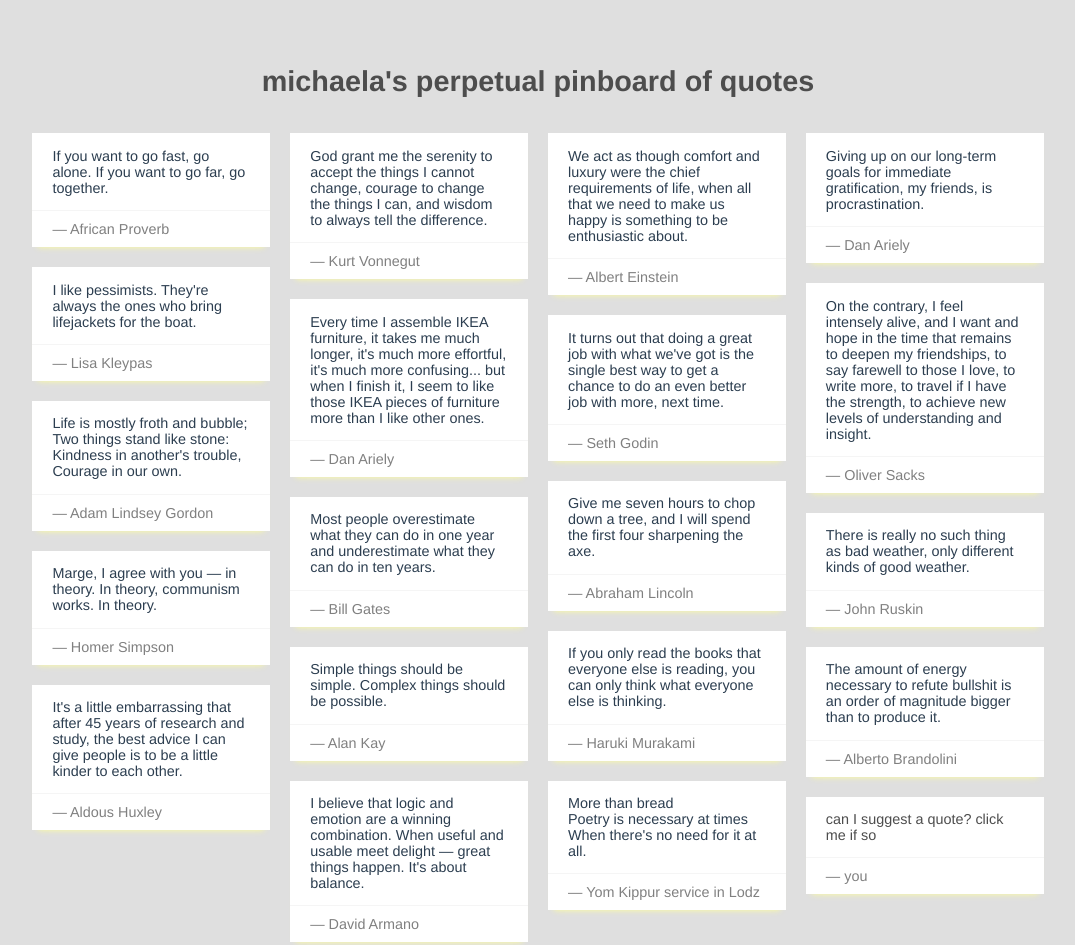
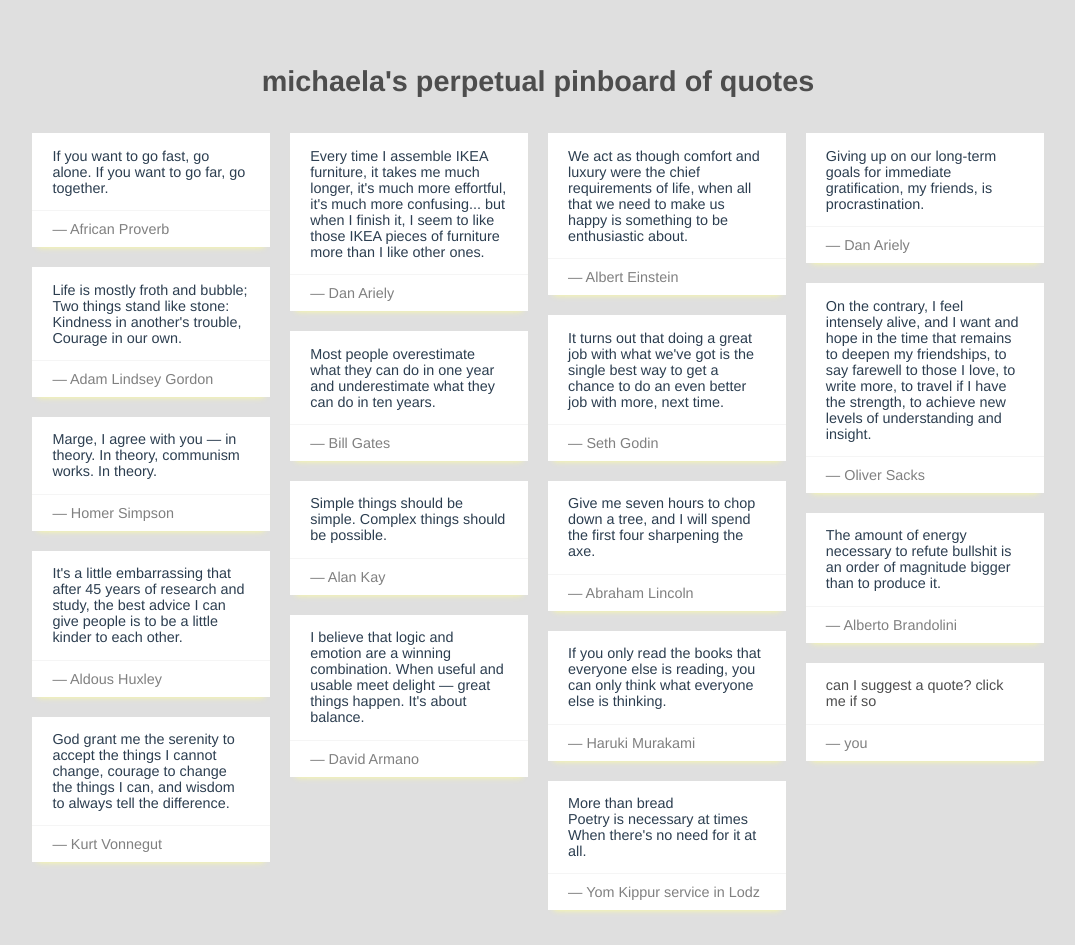
Before and after one commit to mkerem/mygithubpage, a plain HTML site: page quotes.html in a window 1280 px wide. Shown: the whole page, without its empty margins (102-1177 px from the left). Drawn offline with Linux system fonts and the light colour scheme.

Commit message:
Reduction of 2 pins

```diff
--- a/quotes.html
+++ b/quotes.html
@@ -22,14 +22,7 @@
        &mdash; African Proverb
       </a>
     </div>
-    <div class="pin">
-      <p>
-       I like pessimists. They're always the ones who bring lifejackets for the boat.
-      </p>
-      <a class="author" href="#">
-       &mdash; Lisa Kleypas
-      </a>
-    </div>
+
     <div class="pin">
       <p>
       Life is mostly froth and bubble; <br> Two things stand like stone: Kindness in another's trouble, Courage in our own.
@@ -38,6 +31,7 @@
        &mdash; Adam Lindsey Gordon
       </a>
     </div>
+
     <div class="pin">
       <p>
       Marge, I agree with you — in theory. In theory, communism works. In theory.
@@ -46,6 +40,7 @@
        &mdash; Homer Simpson
       </a>
     </div>
+
     <div class="pin">
       <p>
         It's a little embarrassing that after 45 years of research and study, the best advice I can give people is to be a little kinder to each other.
@@ -54,10 +49,10 @@
        &mdash; Aldous Huxley
       </a>
     </div>
+
     <div class="pin">
       <p>
         God grant me the serenity to accept the things I cannot change, courage to change the things I can, and wisdom to always tell the difference.
-
       </p>
       <a class="author" href="#">
        &mdash; Kurt Vonnegut
@@ -110,7 +105,6 @@
       </a>
     </div>
 
-
     <div class="pin">
       <p>
     	It turns out that doing a great job with what we've got is the single best way to get a chance to do an even better job with more, next time.
@@ -119,7 +113,6 @@
        &mdash; Seth Godin
       </a>
     </div>
-
 
     <div class="pin">
       <p>
@@ -130,8 +123,7 @@
       </a>
     </div>
 
-
-        <div class="pin">
+    <div class="pin">
       <p>
         If you only read the books that everyone else is reading, you can only think what everyone else is thinking.
       </p>
@@ -140,7 +132,7 @@
       </a>
     </div>
 
-        <div class="pin">
+   <div class="pin">
       <p>
         More than bread<br>
         Poetry is necessary at times<br>
@@ -151,7 +143,6 @@
       </a>
     </div>
 
-
     <div class="pin">
       <p>
        Giving up on our long-term goals for immediate gratification, my friends, is procrastination.
@@ -160,7 +151,6 @@
        &mdash; Dan Ariely
       </a>
     </div>
-
 
     <div class="pin">
       <p>
@@ -171,16 +161,7 @@
       </a>
     </div>
 
-       <div class="pin">
-      <p>
-    	 There is really no such thing as bad weather, only different kinds of good weather.
-      </p>
-      <a class="author" href="#">
-       &mdash; John Ruskin
-      </a>
-    </div>
-
-           <div class="pin">
+  <div class="pin">
       <p>
     	 The amount of energy necessary to refute bullshit is an order of magnitude bigger than to produce it.
       </p>
@@ -189,7 +170,7 @@
       </a>
     </div>
 
-       <div class="pin">
+   <div class="pin">
       <p>
         <a href="http://www.google.com">can I suggest a quote? click me if so</a>
       </p>
```
